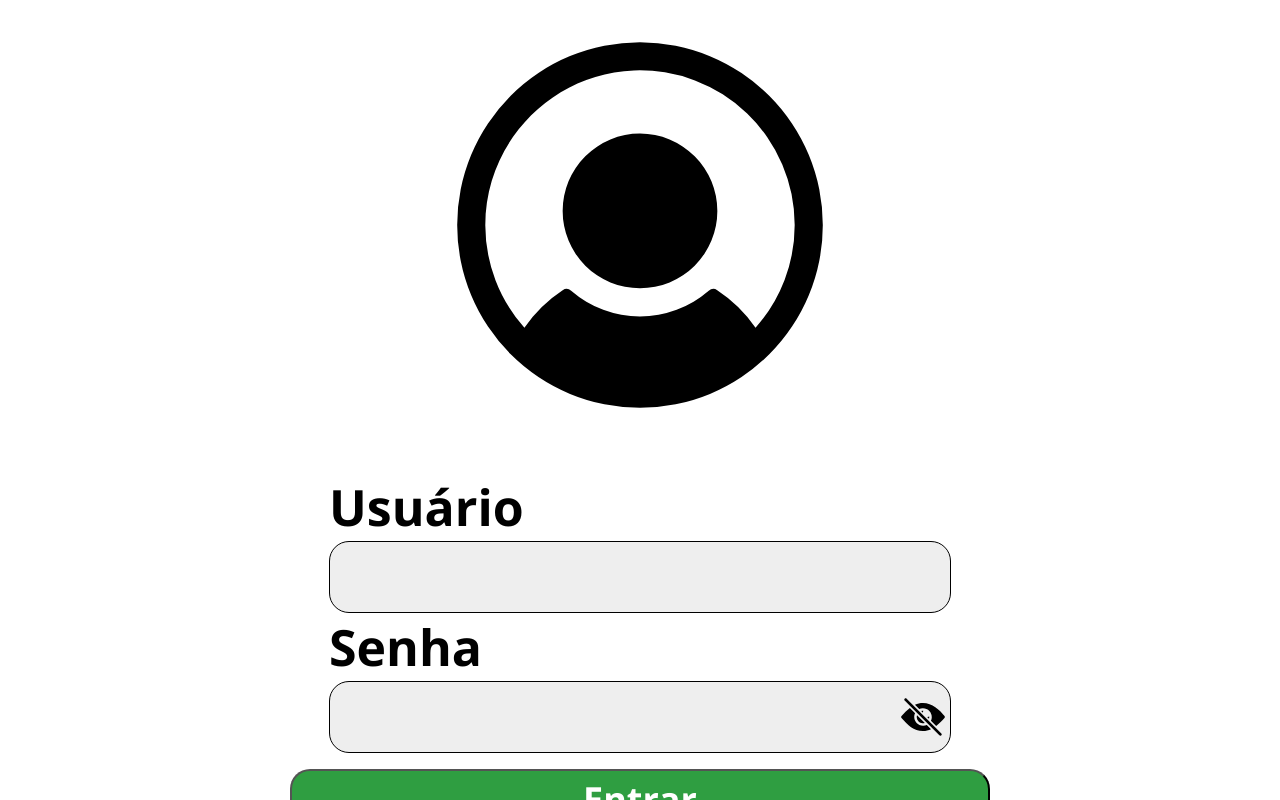
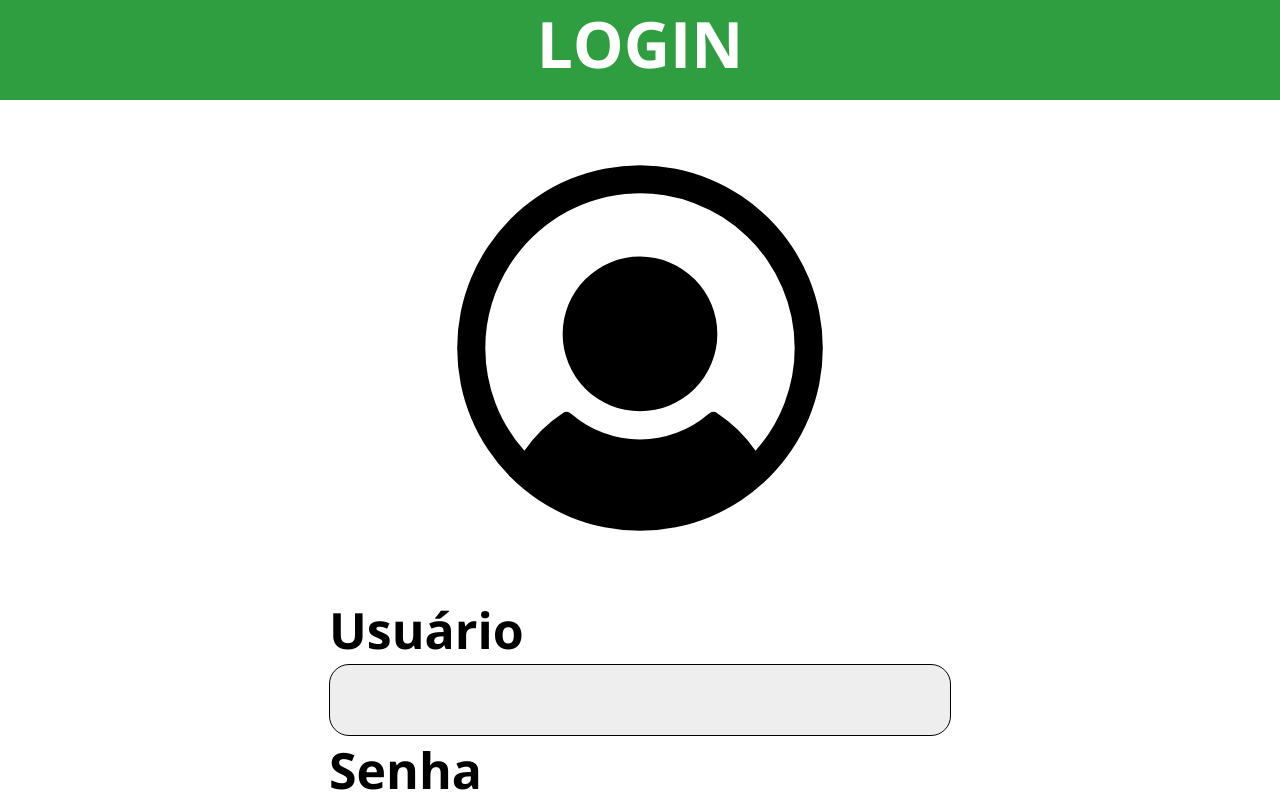
Before and after one commit to Web-LIA/SALETA-frontend, a React (Create React App) app: page /login in a window 1280 px wide. Shown: the top 800 px of the page. Built offline with nearby package versions, Linux system fonts and the light colour scheme.

Commit message:
fix: adicionar componente Header nas paginas Login e Visitante

```diff
--- a/src/pages/Login.tsx
+++ b/src/pages/Login.tsx
@@ -5,6 +5,7 @@ import { PiUserCircleFill } from "react-icons/pi";
 import Input from "../components/login/Input";
 import { Route, Routes } from "react-router";
 import Visitante from "./Visitante";
+import Header from "../components/Header";
 
 export const ContextLogin = React.createContext<any>({
     user:'',setUser:()=>{},password:'',setPassword:()=>{}
@@ -46,6 +47,7 @@ const Login:React.FC<loginProps> = ({tipo})=>{
         <Routes>
             <Route path="/" element =  {
                 <main className={style.login}>
+                    <Header titulo="LOGIN"/>
                     <PiUserCircleFill width="450px" height="450px"/>
                     <form onSubmit={handleSubmit}>
 
--- a/src/pages/Visitante.tsx
+++ b/src/pages/Visitante.tsx
@@ -3,6 +3,7 @@ import Input from "../components/login/Input";
 import React, { useEffect, useState } from "react";
 import CameraCapture from "../components/login/Foto";
 import style from "../themes/loginstyle.module.scss";
+import Header from "../components/Header";
 
 export const ContextVisitante = React.createContext<any>({
     name:'',setName:()=>{},
@@ -98,7 +99,7 @@ const Visitante:React.FC<loginProps> = (props) =>{
       };
     return (
         <main className={style.visitante}>
-
+            <Header titulo="VISITANTE"/>
             <form onSubmit={handleSubmit}>
             <ContextVisitante.Provider value= {{photo, setPhoto}}>
                 <CameraCapture/>
--- a/src/themes/loginstyle.module.scss
+++ b/src/themes/loginstyle.module.scss
@@ -50,7 +50,6 @@
     }
 }
 .visitante{
-    padding-top:23px;
     form{
         display: grid;
         row-gap: 16px;
```
